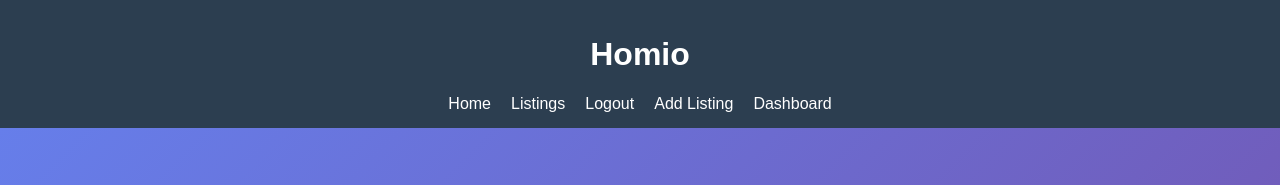
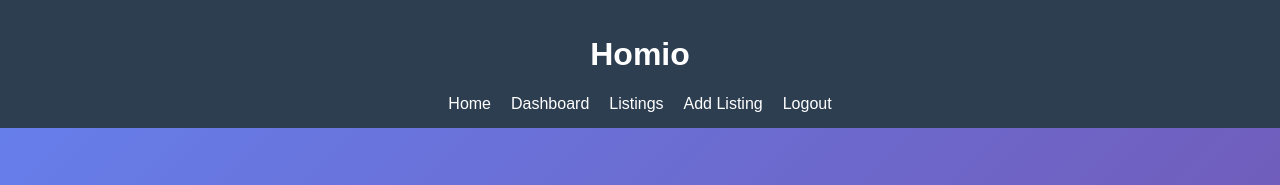
Before and after one commit to Pogromcamyszy/Homio, a React (Vite) app in the folder frontend/: page /login in a window 1280 px wide. Shown: the top 185 px of the page. Built offline with nearby package versions, Linux system fonts and the light colour scheme; sample sign-in values are in the browser's storage.

Commit message:
corrected ui and fixed lacking token function

```diff
--- a/frontend/src/App.tsx
+++ b/frontend/src/App.tsx
@@ -16,48 +16,52 @@ function AppContent() {
     <>
       <header>
         <h1>Homio</h1>
+
         <nav>
           <Link to="/">Home</Link>
+
+          {token && <Link to="/dashboard">Dashboard</Link>}
+
           <Link to="/listings">Listings</Link>
 
           {!token && (
             <>
+              <Link to="/register">Register</Link>
               <Link to="/login">Login</Link>
-              <Link to="/register">Register</Link>
             </>
           )}
 
           {token && (
             <>
-              <Link to="" onClick={logout}>Logout</Link>
               <Link to="/add-listing">Add Listing</Link>
+              <Link to="/login" onClick={logout}>
+                Logout
+              </Link>
             </>
           )}
-
-          <Link to="/dashboard">Dashboard</Link>
         </nav>
       </header>
 
       <Routes>
         <Route path="/" element={<Home />} />
         <Route path="/listings" element={<Listings />} />
+        <Route path="/register" element={<Register />} />
         <Route path="/login" element={<Login />} />
-        <Route path="/register" element={<Register />} />
+
+        <Route
+          path="/dashboard"
+          element={
+            <ProtectedRoute>
+              <Dashboard />
+            </ProtectedRoute>
+          }
+        />
 
         <Route
           path="/add-listing"
           element={
             <ProtectedRoute>
               <AddListing />
-            </ProtectedRoute>
-          }
-        />
-
-        <Route
-          path="/dashboard"
-          element={
-            <ProtectedRoute>
-              <Dashboard />
             </ProtectedRoute>
           }
         />
--- a/frontend/src/AuthContext.tsx
+++ b/frontend/src/AuthContext.tsx
@@ -1,6 +1,7 @@
 import React, { createContext, useState, useEffect } from "react";
 
 interface AuthContextType {
+    setToken: (token: string) => void;
     token: string | null;
     login: (token: string) => void;
     logout: () => void;
@@ -8,6 +9,7 @@ interface AuthContextType {
 
 export const AuthContext = createContext<AuthContextType>({
     token: null,
+    setToken: () => { },
     login: () => { },
     logout: () => { },
 });
@@ -26,7 +28,7 @@ export const AuthProvider: React.FC<{ children: React.ReactNode }> = ({ children
     };
 
     return (
-        <AuthContext.Provider value={{ token, login, logout }}>
+        <AuthContext.Provider value={{ setToken,token, login, logout }}>
             {children}
         </AuthContext.Provider>
     );
```
Also changed, not shown: 11 other files (tests, documents, lock files or other folders).
